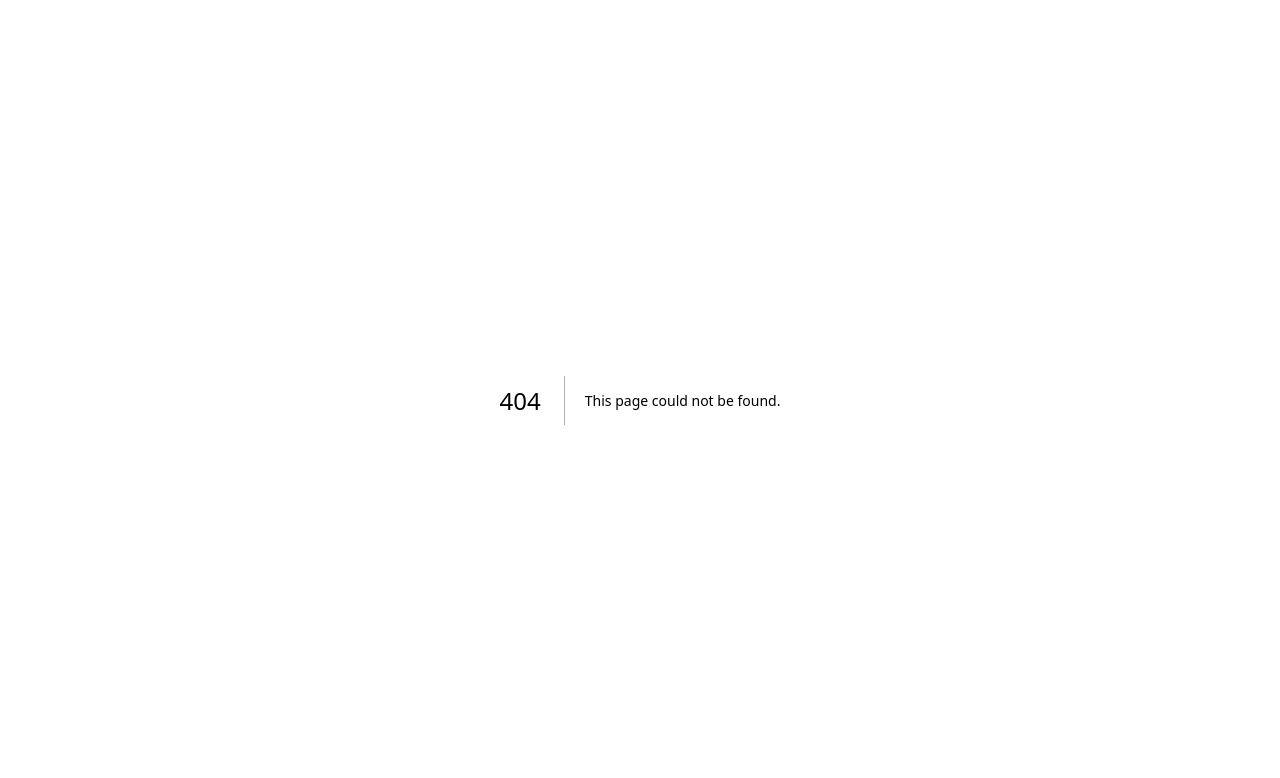
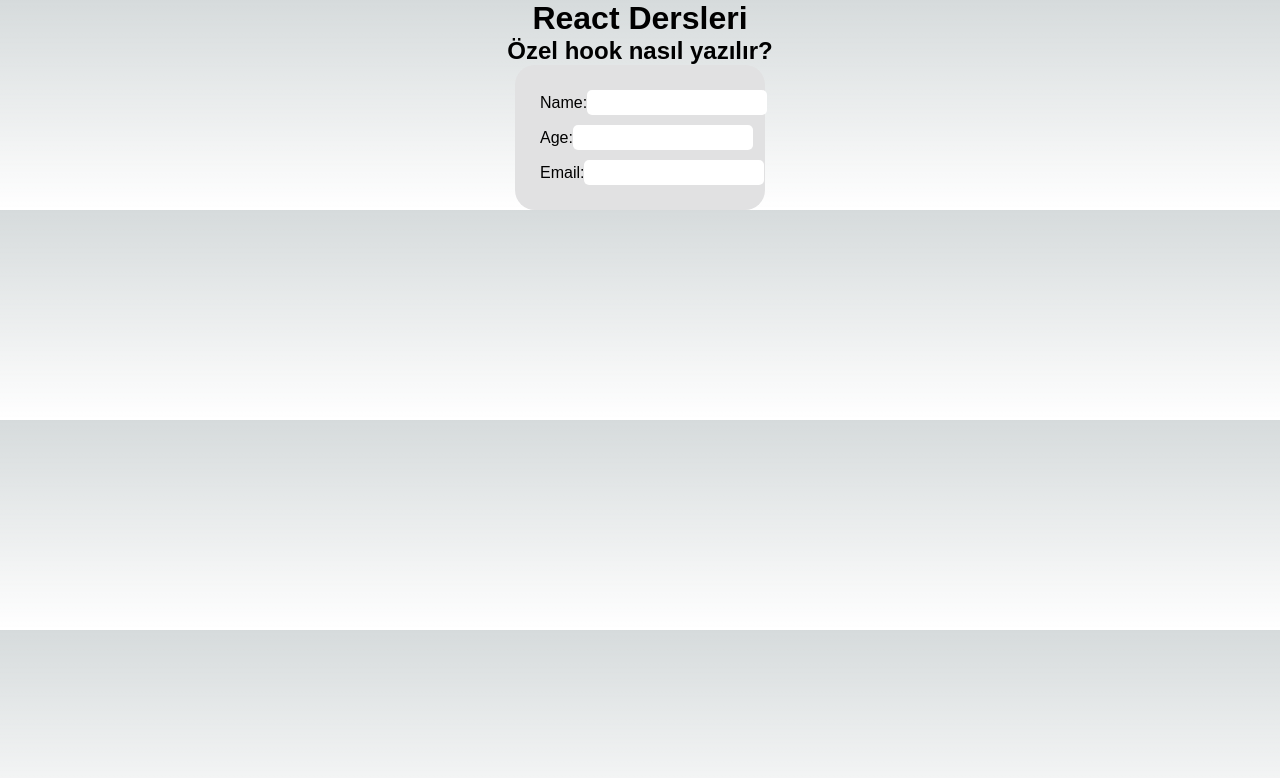
Before and after one commit to Emincinarm13/react_hooks, a Next.js app: page /customHooks in a window 1280 px wide. Before the commit this address had no page. Shown: the top 778 px of the page. Built offline with nearby package versions, Linux system fonts and the light colour scheme.

Commit message:
custom hooks

```diff
--- /dev/null
+++ b/src/app/customHooks/page.jsx
@@ -0,0 +1,38 @@
+"use client"
+import React, { useState } from "react";
+import styles from "./style.module.css"
+import {useInput} from "@/app/customHooks/useInputHook";
+
+export default function CustomHooks() {
+   /* const [name, setName] = useState("");
+    const [age, setAge] = useState("");
+    const [email, setEmail] = useState("");*/
+/*const [inputs,setInputs]=useState({name:"",age:"",email:""})*/
+
+/*    const handleChange=(event)=>{
+    setInputs({...inputs, [event.target.name]:event.target.value})
+
+    };*/
+
+const [inputs,setInputs]=useInput({name:"",age:"",email:""});
+
+    return (
+        <div className={styles.App}>
+            <h1>React Dersleri</h1>
+            <h2>Özel hook nasıl yazılır?</h2>
+
+            { /* prettier-ignore */}
+            <form className={styles.form}>
+                <label className={styles.label} htmlFor="name">
+                    Name: <input className={styles.input} name="name" value={inputs.name} onChange={setInputs} />
+                </label>
+                <label className={styles.label} htmlFor="age">
+                    Age: <input className={styles.input}  name="age" value={inputs.age} onChange={setInputs} />
+                </label>
+                <label className={styles.label} htmlFor="email">
+                    Email: <input className={styles.input} name="email" value={inputs.email} onChange={setInputs} />
+                </label>
+            </form>
+        </div>
+    );
+}
--- /dev/null
+++ b/src/app/customHooks/style.module.css
@@ -0,0 +1,32 @@
+.App {
+    font-family: sans-serif;
+    text-align: center;
+
+
+}
+
+.form {
+    background: #e1e1e2;
+    padding: 20px;
+    border-radius: 20px;
+    width: 250px;
+    margin: 0 auto;
+    display: flex;
+    flex-direction: column;
+    color: black;
+}
+
+.label {
+    display: flex;
+    justify-content: space-between;
+    align-items: center;
+    padding: 5px;
+}
+
+.input {
+    line-height: 25px;
+    height: 25px;
+    padding: 0 0 0 3px;
+    border: 0;
+    border-radius: 5px;
+}
--- /dev/null
+++ b/src/app/customHooks/useInputHook.js
@@ -0,0 +1,15 @@
+"use client"
+import {useState} from "react";
+
+export const useInput=params=>{
+const [inputs,setInputs]=useState(params);
+    const handleChange=(event)=>{
+        setInputs({...inputs, [event.target.name]:event.target.value})
+
+    };
+    console.log(inputs)
+
+    return [inputs,handleChange];
+}
+
+//bu hook  state oluşturur datayı alır update eder
--- a/src/app/page.js
+++ b/src/app/page.js
@@ -33,6 +33,9 @@
         <li className={styles.li}>
           <Link href={"useRef"}> useRef</Link>
         </li>
+        <li className={styles.li}>
+          <Link href={"customHooks"}> custom hooks</Link>
+        </li>
       </ul>
 
     </main>
```
